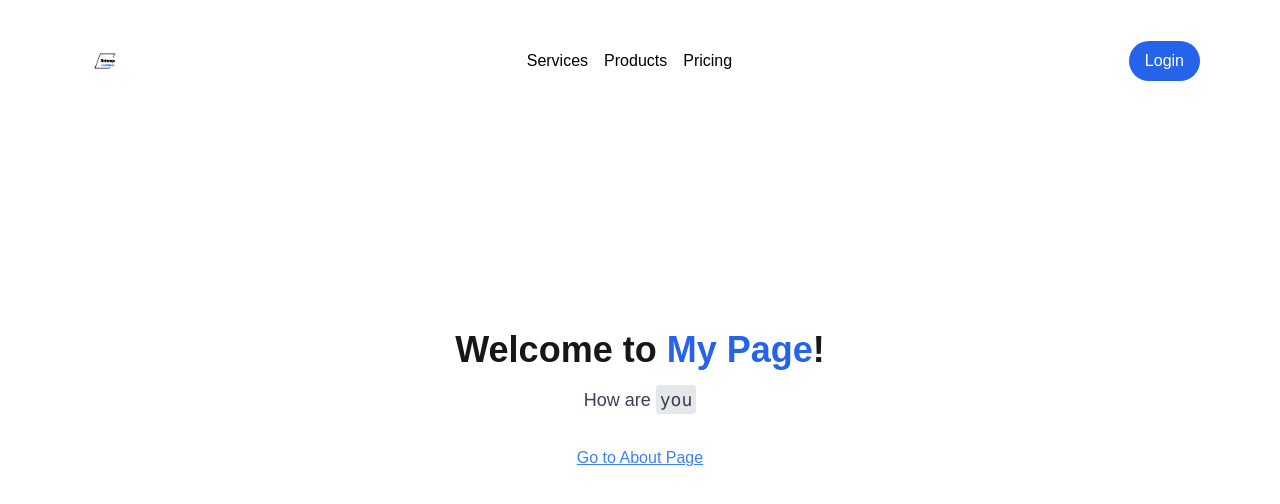
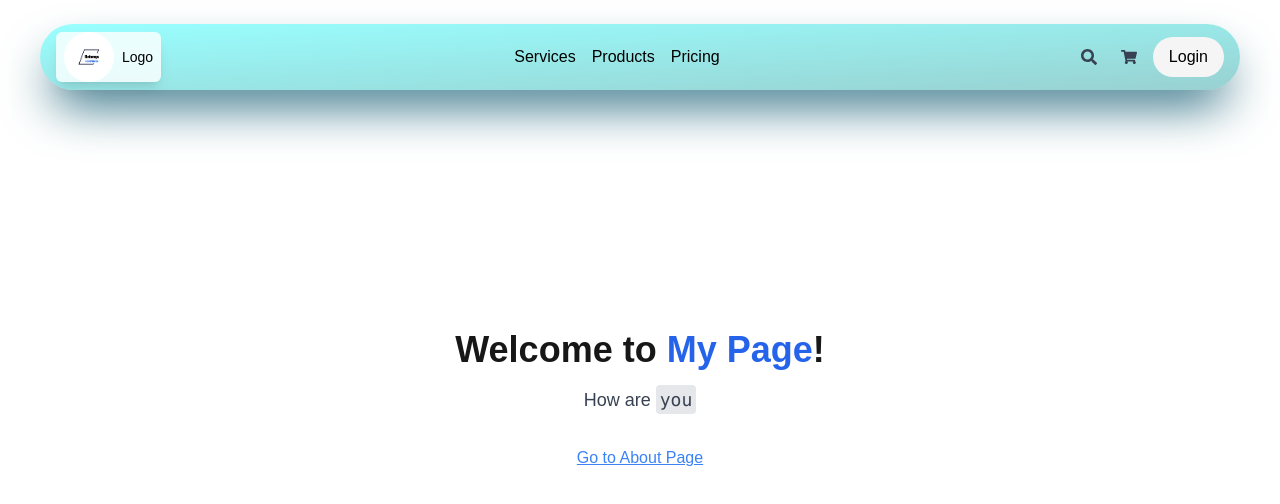
Before and after one commit to sivavarunan/ecommerce-website, a Next.js app: page /pages/MainPage in a window 1280 px wide. Shown: the top 504 px of the page. Built offline with nearby package versions, Linux system fonts and the light colour scheme.

Commit message:
added react icons and added components on navbar

```diff
--- a/package.json
+++ b/package.json
@@ -14,6 +14,7 @@
     "next": "14.2.11",
     "react": "^18",
     "react-dom": "^18",
+    "react-icons": "^5.3.0",
     "tailwind-merge": "^2.5.2"
   },
   "devDependencies": {
--- a/src/app/components/ui/Navbar-menu.tsx
+++ b/src/app/components/ui/Navbar-menu.tsx
@@ -3,6 +3,7 @@ import React, { useState } from "react";
 import { motion } from "framer-motion";
 import Link from "next/link";
 import Image from "next/image";
+import { FaShoppingCart, FaSearch } from "react-icons/fa"; // Import icons
 
 // Reusing the transition for animations
 const transition = {
@@ -70,26 +71,57 @@ export const Menu = ({
   setActive: (item: string | null) => void;
   children: React.ReactNode;
 }) => {
+  const [isSearchOpen, setIsSearchOpen] = useState(false);
+
   return (
     <nav
       onMouseLeave={() => setActive(null)}
-      className="relative dark:bg-neutral-800 bg-white shadow-input flex items-center justify-between space-x-4 px-10 py-3 rounded-full"
+      className="relative shadow-2xl shadow-cyan-800 bg-white shadow-input flex items-center justify-between px-4 py-2 rounded-full"
+      style={{ background: 'linear-gradient(to top left, rgba(0, 139, 139, 0.4), rgba(0, 255, 255, 0.4))' }}
     >
       {/* Logo */}
-      <Link href="/" className="flex-shrink-0">
+      <Link href="/" title="Logo" className="flex items-center space-x-2 bg-white bg-opacity-80 shadow-lg rounded-md transform hover:scale-105 transition-transform px-2">
+        <div className="flex-shrink-0">
           <Image src="/logo.png" width={50} height={50} alt="Logo" className="rounded-full" />
+        </div>
+        <span className="text-black text-sm font-medium">Logo</span>
       </Link>
 
       {/* Menu items */}
-      <div className="flex justify-center space-x-4">{children}</div>
+      <div className="flex-grow flex justify-center space-x-4">{children}</div>
+
+      {/* Search Bar and Cart Icon Container */}
+      <div className="flex items-center space-x-2">
+        {/* Search Bar */}
+        <div className="relative">
+          <button
+            onClick={() => setIsSearchOpen(!isSearchOpen)}
+            className="p-2 text-gray-700 dark:text-gray-300"
+          >
+            <FaSearch />
+          </button>
+          {isSearchOpen && (
+            <input
+              type="text"
+              placeholder="Search..."
+              className="absolute right-0 top-full mt-2 w-48 p-2 bg-white border border-gray-300 rounded-lg shadow-lg transition-transform transform scale-100"
+            />
+          )}
+        </div>
+
+        {/* Cart Icon */}
+        <Link href="/cart" className="text-gray-700 dark:text-gray-300 p-2">
+          <FaShoppingCart />
+        </Link>
 
         {/* Login Button */}
         <Link
           href="/login"
-        className="px-4 py-2 bg-blue-600 text-white rounded-full hover:bg-blue-700 transition-all"
+          className="px-4 py-2 bg-neutral-100 text-black rounded-full hover:bg-neutral-400 transition-all"
         >
           Login
         </Link>
+      </div>
     </nav>
   );
 };
```
Also changed, not shown: 1 other file (tests, documents, lock files or other folders). Lines whose indentation alone changed are shown as unchanged.
